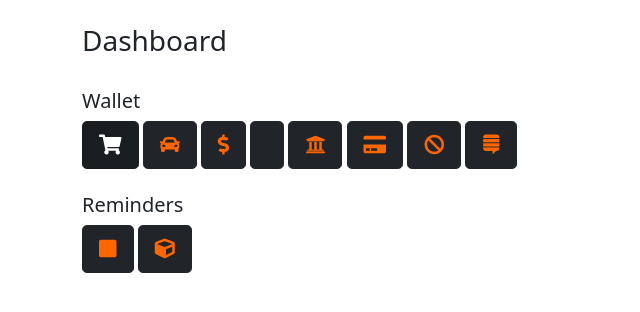
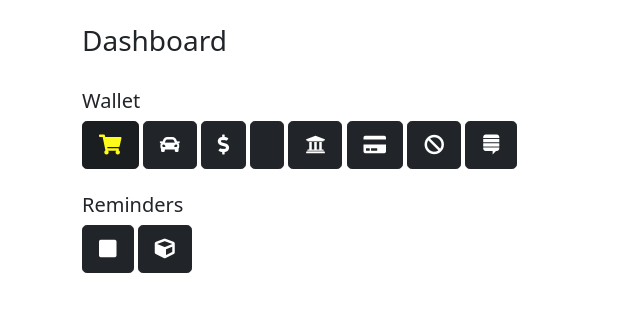
Before and after one commit to sebastianczech/Xnote, a Django app: template xnote/templates/app/index.html in a window 1280 px wide, while the restyled element is pressed. Shown: the part 58-370 px from the top of the page, without its empty margins (0-640 px from the left). Run offline with Django 3.2, Linux system fonts and the light colour scheme; the template is opened without the code that fills it, so the values that code supplies are empty; some libraries are stand-ins or nearby versions.

Commit message:
Improve styles for links

```diff
--- a/xnote/static/xnote/css/style.css
+++ b/xnote/static/xnote/css/style.css
@@ -11,3 +11,24 @@ a:hover {
 a {
   text-decoration: none;
 }
+
+a.btn:active,
+a.btn:visited,
+a.btn:link {
+  color: #ffffff;
+}
+
+a.btn:active,
+a.btn:visited,
+a.btn:link {
+  color: #ffffff;
+}
+
+a.btn:hover,
+a.nav-link:hover {
+  color: #fffc1b !important;
+}
+
+button.btn-warning:hover {
+  color: #2a52be !important;
+}
```
Also changed, not shown: xnote/app/migrations/0004_auto_20210905_1559.py (added).
